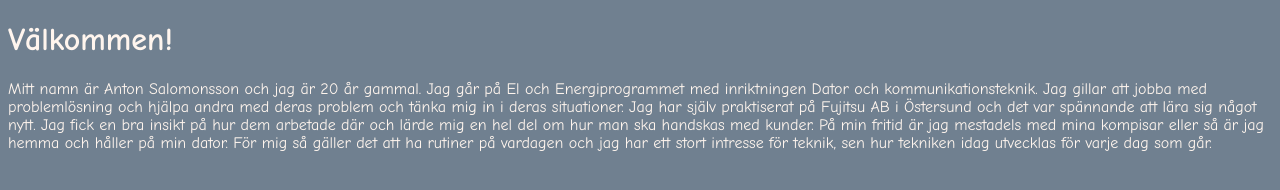
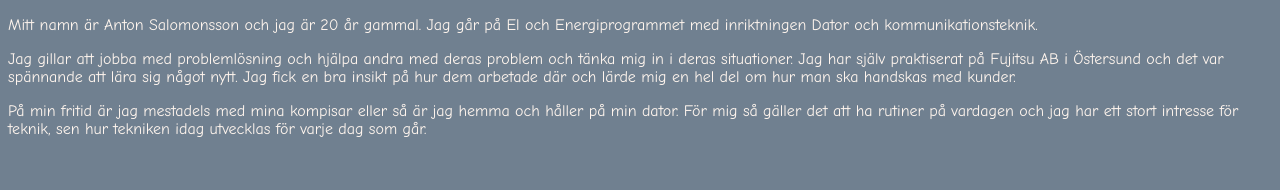
Before and after one commit to GitWanSchool/Sitewan, a plain HTML site: page pages/bio.html in a window 1280 px wide. Drawn offline with Linux system fonts and the light colour scheme.

Commit message:
added main, section, article

```diff
--- a/pages/bio.html
+++ b/pages/bio.html
@@ -27,13 +27,29 @@
 
 <body>
 
-    <h1>Välkommen!</h1>
-    <p>Mitt namn är Anton Salomonsson och jag är 20 år gammal. Jag går på El och Energiprogrammet med inriktningen Dator och kommunikationsteknik.
-
-        Jag gillar att jobba med problemlösning och hjälpa andra med deras problem och tänka mig in i deras situationer. Jag har själv praktiserat på Fujitsu AB i Östersund och det var spännande att lära sig något nytt. Jag fick en bra insikt på hur dem arbetade där och lärde mig en hel del om hur man ska handskas med kunder.
-
-        På min fritid är jag mestadels med mina kompisar eller så är jag hemma och håller på min dator. För mig så gäller det att ha rutiner på vardagen och jag har ett stort intresse för teknik, sen hur tekniken idag utvecklas för varje dag som går.  </p>
-
 
 
 </body>
+
+</html>
+
+
+<main>
+
+    <section>
+        <article>
+
+                <p>Mitt namn är Anton Salomonsson och jag är 20 år gammal. Jag går på El och Energiprogrammet med inriktningen Dator och kommunikationsteknik.</p>
+                <p>Jag gillar att jobba med problemlösning och hjälpa andra med deras problem och tänka mig in i deras situationer. Jag har själv praktiserat på Fujitsu AB i Östersund och det var spännande att lära sig något nytt. Jag fick en bra insikt på hur dem arbetade där och lärde mig en hel del om hur man ska handskas med kunder.</p>
+                <p>På min fritid är jag mestadels med mina kompisar eller så är jag hemma och håller på min dator. För mig så gäller det att ha rutiner på vardagen och jag har ett stort intresse för teknik, sen hur tekniken idag utvecklas för varje dag som går.</p>
+
+        </article>
+
+    </section>
+
+</main>
+
+</footer>
+
+</body>
+</html>
```
Also changed, not shown: index.html (+15 -1 lines).
